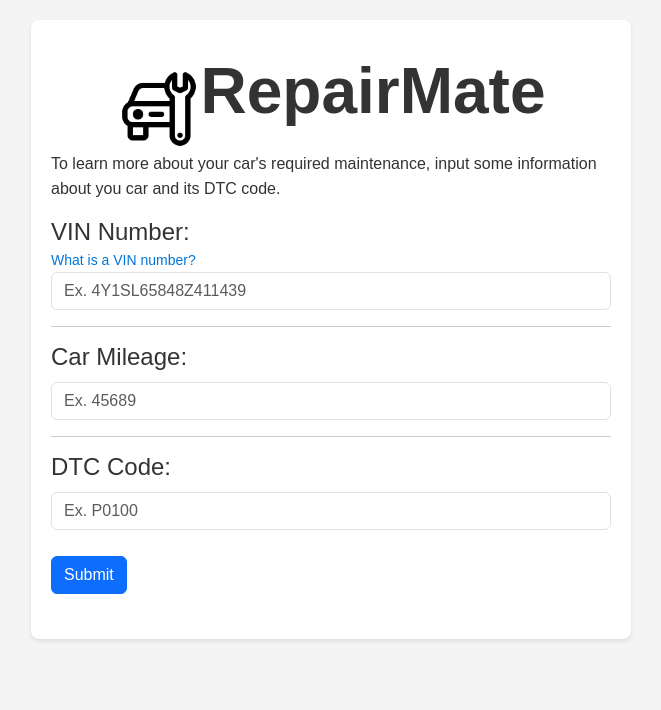
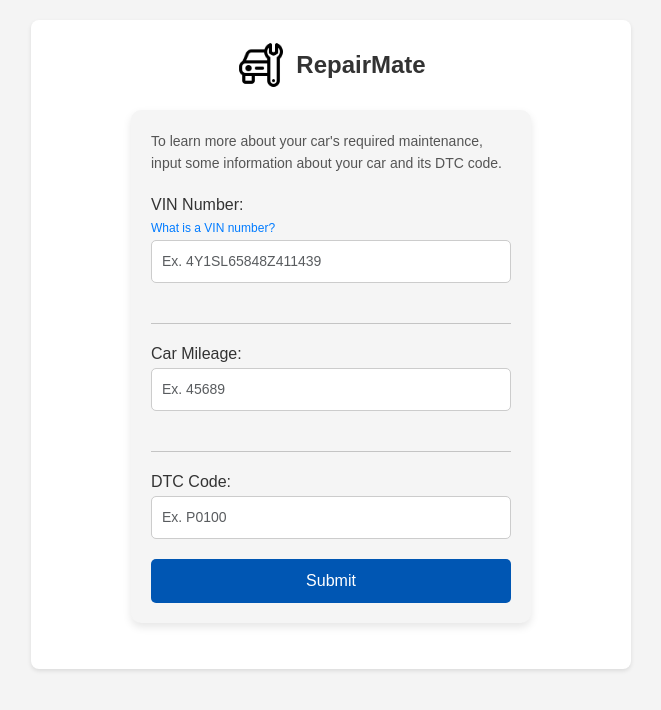
Before and after one commit to 394-w24/obd-app, a React (Vite) app: page / in a window 1280 px wide. Shown: the top 710 px of the page, without its empty margins (309-970 px from the left). Built offline with nearby package versions, Linux system fonts and the light colour scheme.

Commit message:
styling and such

```diff
--- a/src/components/Homepage.css
+++ b/src/components/Homepage.css
@@ -1,4 +1,4 @@
-.logo {
+/* .logo {
     width: 15%;
     height: auto;
     margin-left: auto;
@@ -20,4 +20,100 @@
 
   .inner{
     text-align: center;
-  }
+  } */
+
+  .container {
+    display: flex;
+    flex-direction: column;
+    align-items: center;
+    padding: 20px;
+}
+
+.inner {
+    margin-bottom: 20px;
+}
+
+.link {
+    text-decoration: none;
+    color: inherit;
+    display: flex;
+    align-items: center;
+}
+
+.logo {
+    width: 50px;
+    height: auto;
+    margin-right: 10px;
+}
+
+.title {
+    font-size: 24px;
+    font-weight: bold;
+}
+
+.form-container {
+    width: 400px;
+    padding: 20px;
+    background-color: #f5f5f5;
+    border-radius: 10px;
+    box-shadow: 0 4px 8px rgba(0, 0, 0, 0.1);
+}
+
+.form-descriptor {
+    margin-bottom: 20px;
+    font-size: 14px;
+    color: #555;
+}
+
+.form {
+    display: flex;
+    flex-direction: column;
+}
+
+.form-group {
+    margin-bottom: 20px;
+}
+
+.input-label {
+    margin-bottom: 5px;
+    font-size: 16px;
+    color: #333;
+}
+
+.small-link {
+    font-size: 12px;
+    color: #007bff;
+    text-decoration: none;
+}
+
+.divider {
+    margin: 20px 0;
+}
+
+.btn {
+    padding: 10px 20px;
+    background-color: #007bff;
+    color: #fff;
+    border: none;
+    border-radius: 5px;
+    cursor: pointer;
+    transition: background-color 0.3s ease;
+}
+
+.btn-primary {
+    background-color: #0056b3;
+}
+
+.btn-primary:hover {
+    background-color: #004080;
+}
+
+.form-control {
+    width: 100%;
+    padding: 10px;
+    border: 1px solid #ccc;
+    border-radius: 5px;
+    box-sizing: border-box;
+    font-size: 14px;
+    color: #555;
+}
--- a/src/components/Homepage.jsx
+++ b/src/components/Homepage.jsx
@@ -28,36 +28,25 @@ const HomePage = () => {
                     <span className="title">RepairMate</span>
                 </a>
             </div>
-            <div>
-                <p className="form-descriptor">To learn more about your car's required maintenance, input some information about you car and its DTC code. </p>
-                <form onSubmit={handleSubmit}>
-                    <div class="form-group">
-                        <h4 style={{marginBottom: "0rem"}}>VIN Number:</h4>
-                        <a href="https://www.txdmv.gov/motorists/how-to-find-the-vin">
-                            <small>What is a VIN number?</small>
-                        </a>
-                        <input
-                            type="text"
-                            class="form-control"
-                            name="vin"
-                            placeholder="Ex. 4Y1SL65848Z411439" />
-                            <hr></hr>
-                        <h4 style={{marginBottom: "10px"}}>Car Mileage:</h4>
-                        <input
-                            type="text"
-                            class="form-control"
-                            name="miles"
-                            placeholder="Ex. 45689" />
-                         <hr></hr>
-                        <h4 style={{marginBottom: "10px"}}>DTC Code:</h4>
-                        <input
-                            type="text"
-                            class="form-control"
-                            name="code"
-                            placeholder="Ex. P0100" />
+            <div className="form-container">
+                <p className="form-descriptor">To learn more about your car's required maintenance, input some information about your car and its DTC code.</p>
+                <form className="form" onSubmit={handleSubmit}>
+                    <div className="form-group">
+                        <h4 className="input-label" style={{marginBottom: "0rem"}}>VIN Number:</h4>
+                        <a href="https://www.txdmv.gov/motorists/how-to-find-the-vin" className="small-link" target="_blank" rel="noopener noreferrer">What is a VIN number?</a>
+                        <input type="text" className="form-control" name="vin" placeholder="Ex. 4Y1SL65848Z411439" />
                     </div>
-                    <br></br>
-                    <button type="submit" class="btn btn-primary">Submit</button>
+                    <hr className="divider"></hr>
+                    <div className="form-group">
+                        <h4 className="input-label">Car Mileage:</h4>
+                        <input type="text" className="form-control" name="miles" placeholder="Ex. 45689" />
+                    </div>
+                    <hr className="divider"></hr>
+                    <div className="form-group">
+                        <h4 className="input-label">DTC Code:</h4>
+                        <input type="text" className="form-control" name="code" placeholder="Ex. P0100" />
+                    </div>
+                    <button type="submit" className="btn btn-primary">Submit</button>
                 </form>
             </div>
             <br></br>
@@ -108,7 +97,7 @@ const HomePage = () => {
                                         </li>
                                         <li><b>TSB:</b>
                                             <ul>
-                                                <li>Instructions: <a href="http://downloads.innova.com/tsb-files/118000/4824780.pdf">Download TSB Instructions</a></li>
+                                                <li>Instructions: <a href="http://downloads.innova.com/tsb-files/118000/4824780.pdf" target="_blank" rel="noopener noreferrer">Download TSB Instructions</a></li>
                                             </ul>
                                         </li>
                                     </ul>
```
